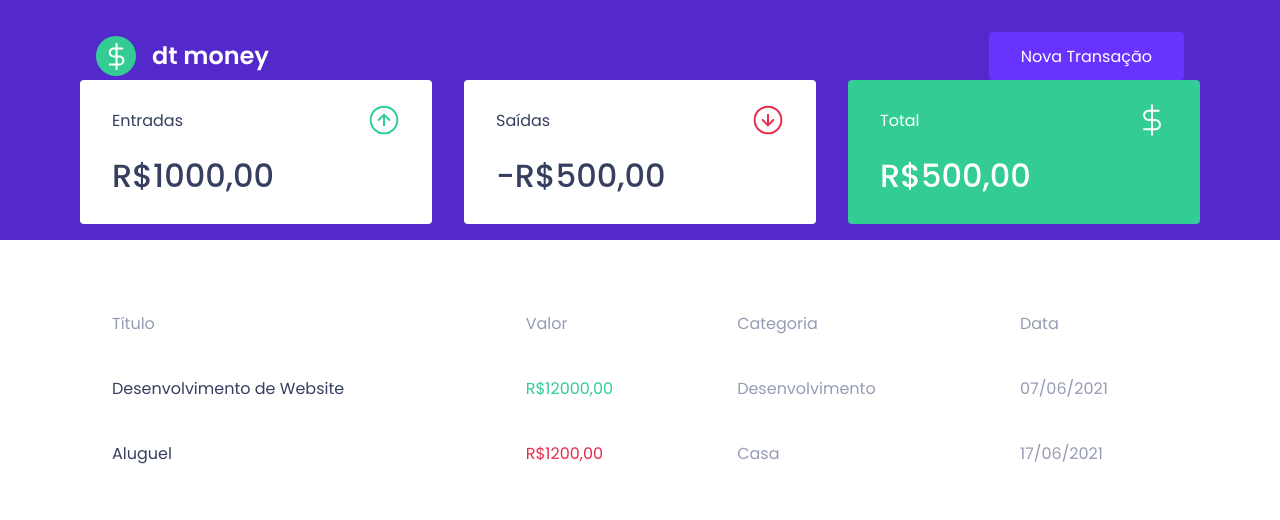
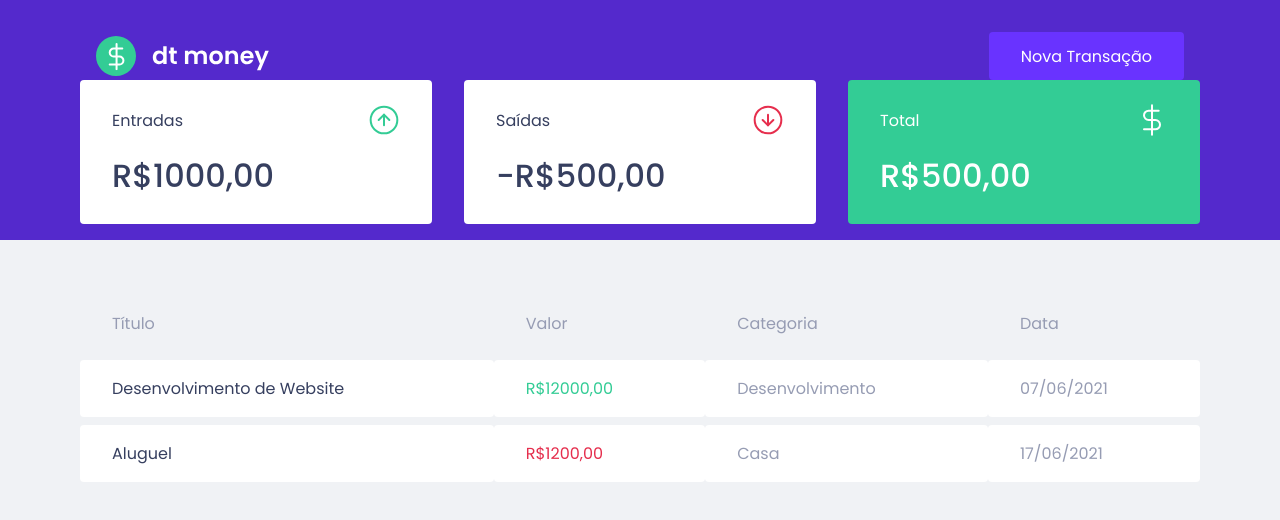
Before and after one commit to matheus-pissaia/Ignite-ReactJS-Chapter2-dtmoney, a React (Create React App) app: page / in a window 1280 px wide. Shown: the top 520 px of the page. Built offline with nearby package versions, Linux system fonts and the light colour scheme; no server answers; what miragejs would draw is missing.

Commit message:
Estilos Globais

```diff
--- a/src/styles/global.ts
+++ b/src/styles/global.ts
@@ -33,7 +33,7 @@ export const GlobalStyle = createGlobalStyle`
   }
 
   body {
-    background: var(----background);
+    background: var(--background);
     -webkit-font-smoothing: antialiased;
   }
 
```
